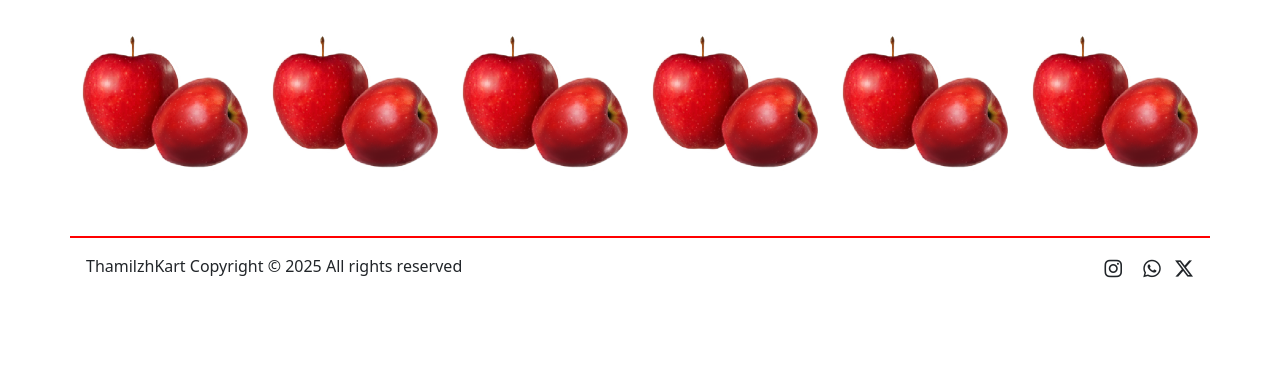
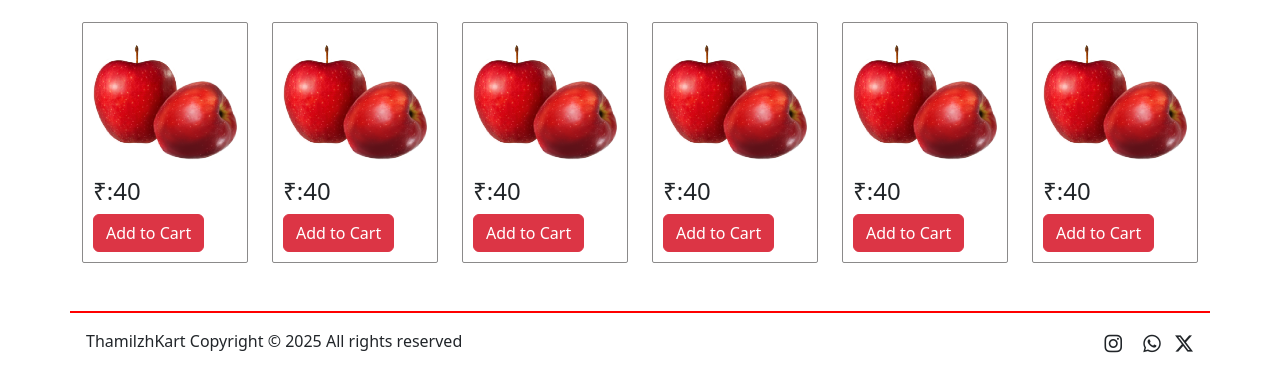
Before and after one commit to vasanthfeb/ThamizhKart, a plain HTML site: page fruits.html in a window 1280 px wide. Shown: the part 321-712 px from the top of the page. Drawn offline with nearby package versions, Linux system fonts and the light colour scheme.

Commit message:
vas master

```diff
--- a/fruits.html
+++ b/fruits.html
@@ -53,22 +53,46 @@
 <div class="container mt-4 mb-5">
    <div class="row">
     <div class="col-lg-2 col-md-3 col-6">
+       <div class="img-div">
         <img src="./img/fruits/apple.png" alt="" class="w-100" >
+        <h4>₹:40</h4>
+        <button class="btn btn-danger">Add to Cart</button>
+    </div>
     </div>
     <div class="col-lg-2 col-md-3 col-6">
+       <div class="img-div">
         <img src="./img/fruits/apple.png" alt="" class="w-100" >
+        <h4>₹:40</h4>
+        <button class="btn btn-danger">Add to Cart</button>
+    </div>
     </div>
     <div class="col-lg-2 col-md-3 col-6">
+       <div class="img-div">
         <img src="./img/fruits/apple.png" alt="" class="w-100" >
+        <h4>₹:40</h4>
+        <button class="btn btn-danger">Add to Cart</button>
+    </div>
     </div>
     <div class="col-lg-2 col-md-3 col-6">
+       <div class="img-div">
         <img src="./img/fruits/apple.png" alt="" class="w-100" >
+        <h4>₹:40</h4>
+        <button class="btn btn-danger">Add to Cart</button>
+    </div>
     </div>
     <div class="col-lg-2 col-md-3 col-6">
+       <div class="img-div">
         <img src="./img/fruits/apple.png" alt="" class="w-100" >
+        <h4>₹:40</h4>
+        <button class="btn btn-danger">Add to Cart</button>
+    </div>
     </div>
     <div class="col-lg-2 col-md-3 col-6">
+       <div class="img-div">
         <img src="./img/fruits/apple.png" alt="" class="w-100" >
+        <h4>₹:40</h4>
+        <button class="btn btn-danger">Add to Cart</button>
+    </div>
     </div>
 
    </div>
--- a/style.css
+++ b/style.css
@@ -310,3 +310,15 @@ button:focus{
     font-weight: 600;
 }
 /* home fruits end   */
+/* fruits page start */
+.img-div{
+    border: 1px solid rgb(139, 138, 138);
+    padding: 10px;
+
+    border-radius: 2px;
+}
+.img-div:hover{
+    box-shadow: rgba(50, 50, 93, 0.25) 0px 50px 100px -20px, rgba(0, 0, 0, 0.3) 0px 30px 60px -30px;
+
+}
+/* fruits page end */
```
